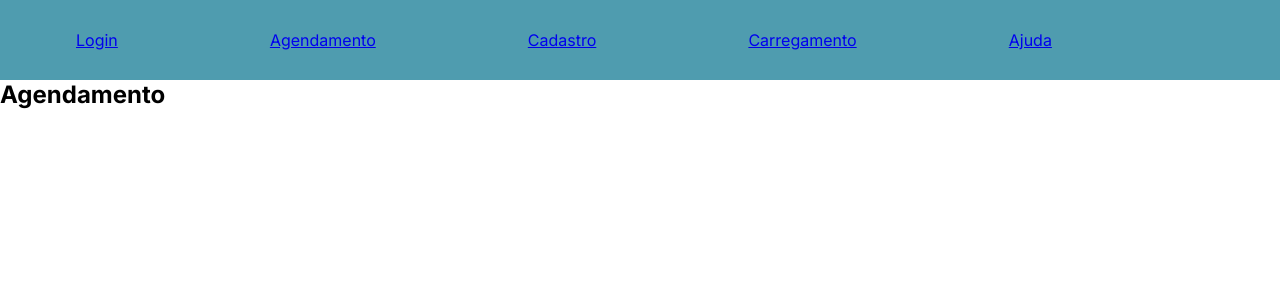
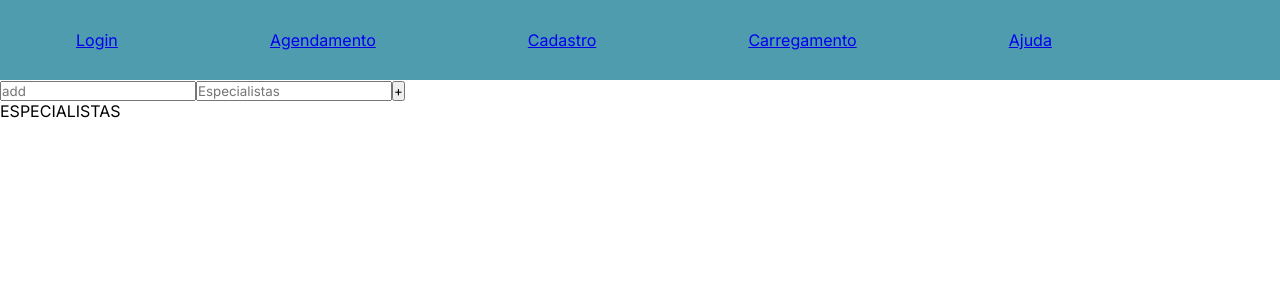
Before and after one commit to RaquelDalete/saude-integrada, a React (Vite) app: page / in a window 1280 px wide. Shown: the top 300 px of the page. Built offline with nearby package versions, Linux system fonts and the light colour scheme.

Commit message:
desenvolvido o input para especialistas

```diff
--- a/src/Components/Agendamento/Agendamento.jsx
+++ b/src/Components/Agendamento/Agendamento.jsx
@@ -1,12 +1,59 @@
-import React from 'react'
-import * as S from '../Agendamento/StyleAgendamento.jsx'
+import React, {useState} from 'react'
 
 function Agendamento(){
-return(
+const [captura, setCaptura] = useState("");
+  const [array, setArray] = useState([
+    {
+      task: "",
+      id: 1,
+    },
+  ]);
 
-<h2>Agendamento</h2>
-)
+  // Add task
+  const addTask = () => {
+    const newTask = {
+      task: captura,
+      id: Math.random(),
+    };
 
+    if (captura == "") {
+      alert("o campo esta vasio");
+    } else {
+      setArray(array.concat(newTask));
+      setCaptura("");
+    }
+  };
+
+  return (
+    <section>
+      <div>
+        <div>
+          <input
+            placeholder="add"
+            onChange={(ev) => setCaptura(ev.target.value)}
+            type="text"
+            value={captura}
+          />
+
+<input
+            placeholder="Especialistas"
+            onChange={(ev) => setCaptura(ev.target.value)}
+            type="text"
+            value={captura}
+          />
+          <button onClick={() => addTask()}>+</button>
+        </div>
+
+        <div>
+          {array.map((item) => (
+            <li>
+              <p>{item.task}</p>
+              <p> ESPECIALISTAS{item.task}</p>
+            </li>
+          ))}
+        </div>
+      </div>
+    </section>
+  );
 }
-
 export default Agendamento;
--- a/src/Components/Cadastro/Cadastro.jsx
+++ b/src/Components/Cadastro/Cadastro.jsx
@@ -7,13 +7,14 @@ return(
     <S.H2>Cadastro</S.H2>
     <S.Div>
 <S.Input type="text" placeholder='Nome Completo' />
-<S.Input type="number"  placeholder='Data de Nascimento'/>
+<S.Input type="date"  placeholder='Data de Nascimento'/>
 <S.Input type="number" placeholder='CPF'/>
 <S.Input type="text"  placeholder='Sexo'/>
 <S.Input type="text"  placeholder='Gênero'/>
 <S.Input type="text"  placeholder='Endereço'/>
 <S.Input type="number"  placeholder='Telefone'/>
 <S.Input type="text"  placeholder='Email'/>
+
 </S.Div>
 
 <button>Enviar</button>
--- a/src/Components/Carregamento/Carregamento.jsx
+++ b/src/Components/Carregamento/Carregamento.jsx
@@ -3,9 +3,12 @@ import * as S from '../Carregamento/StyleCarregamento.jsx'
 
 function Carregamento(){
 return(
-    <input type="text" placeholder='Nome completo'/>
+    <S.Main>
+<h2> Carregamento</h2>
 
+<h3>Sua saúde na palma da mão</h3>
 
+    </S.Main>
 )
 
 }
--- a/src/Components/Carregamento/StyleCarregamento.jsx
+++ b/src/Components/Carregamento/StyleCarregamento.jsx
@@ -1,2 +1,6 @@
-import React from 'react'
-import Styled from'styled-components';
+import styled from'styled-components';
+
+
+export const Main = styled.main`
+background-color: black ;
+`
--- a/src/Components/Login/StyleLogin.jsx
+++ b/src/Components/Login/StyleLogin.jsx
@@ -19,7 +19,7 @@ align-items: center;
 /* margin-top:15rem; */
 margin-left: 28rem;
 border-radius: 20px;
-background-color: #6172cb;
+background-color: #a0d5f2;
 `
 export const Label = styled.label`
 margin-top: 1rem;
```
